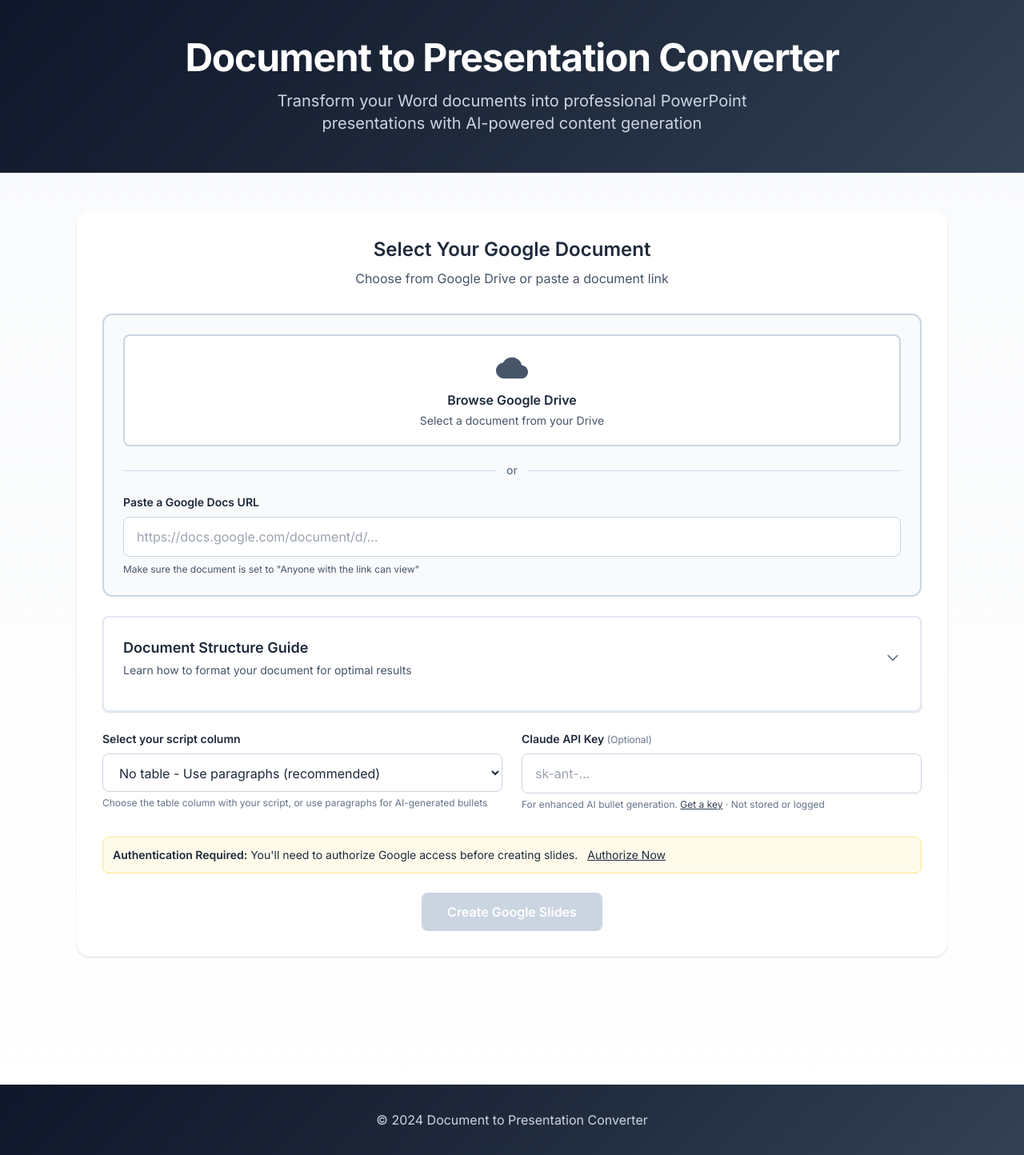
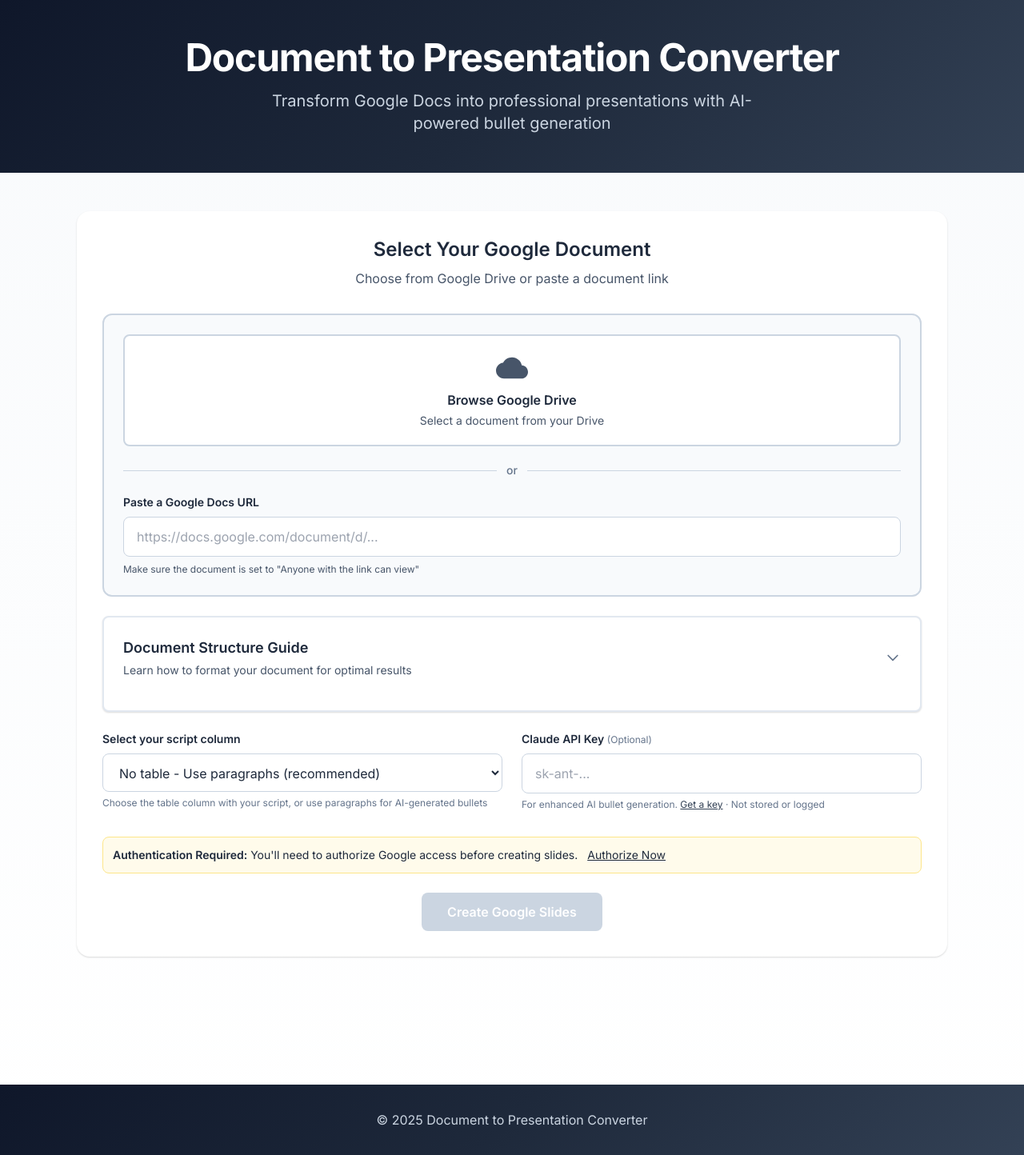
Before and after one commit to sumrae412/slidegenerator, a Flask app: template templates/file_to_slides.html in a window 1280 px wide. Shown: the whole page at 80% size. Run offline with Flask 3, Linux system fonts and the light colour scheme; the template is opened without the code that fills it, so the values that code supplies are empty; some libraries are stand-ins or nearby versions.

Commit message:
Update UI text: subtitle and copyright
- Changed subtitle from "Word documents" to "Google Docs" to reflect current functionality
- Simplified AI feature description to "bullet generation" for clarity
- Updated copyright year from 2024 to 2025

🤖 Generated with [Claude Code](https://claude.com/claude-code)

Co-Authored-By: Claude <noreply@anthropic.com>

```diff
--- a/templates/file_to_slides.html
+++ b/templates/file_to_slides.html
@@ -164,7 +164,7 @@
         <div class="max-w-7xl mx-auto px-4 sm:px-6 lg:px-8 py-12">
             <div class="text-center">
                 <h1 class="text-5xl font-bold mb-4 tracking-tight">Document to Presentation Converter</h1>
-                <p class="text-xl text-slate-300 max-w-2xl mx-auto">Transform your Word documents into professional PowerPoint presentations with AI-powered content generation</p>
+                <p class="text-xl text-slate-300 max-w-2xl mx-auto">Transform Google Docs into professional presentations with AI-powered bullet generation</p>
             </div>
         </div>
     </header>
@@ -383,7 +383,7 @@
 
     <footer class="header-gradient text-white py-8 mt-16">
         <div class="max-w-7xl mx-auto px-4 sm:px-6 lg:px-8 text-center">
-            <p class="text-slate-300">&copy; 2024 Document to Presentation Converter</p>
+            <p class="text-slate-300">&copy; 2025 Document to Presentation Converter</p>
         </div>
     </footer>
 
```
